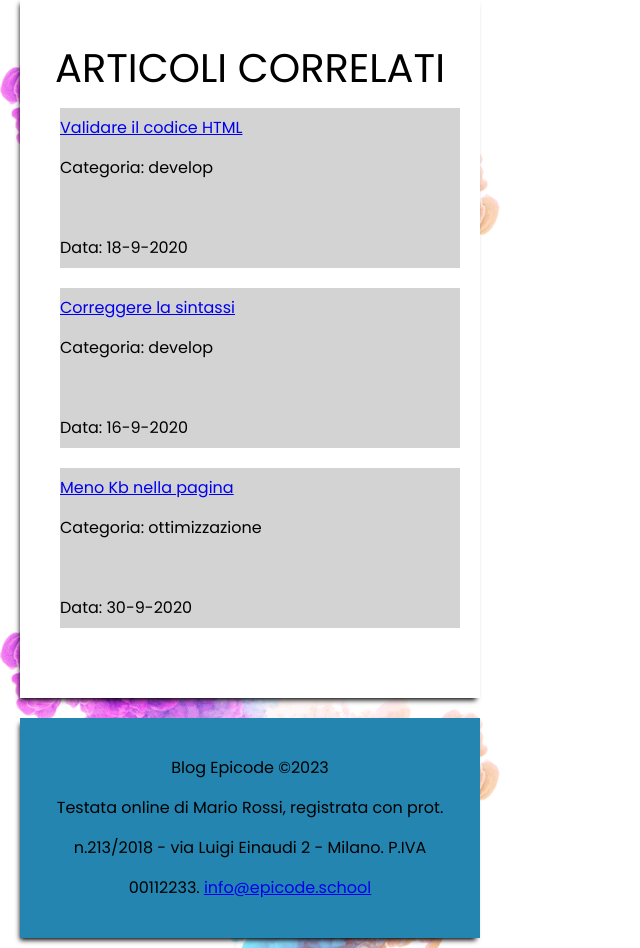
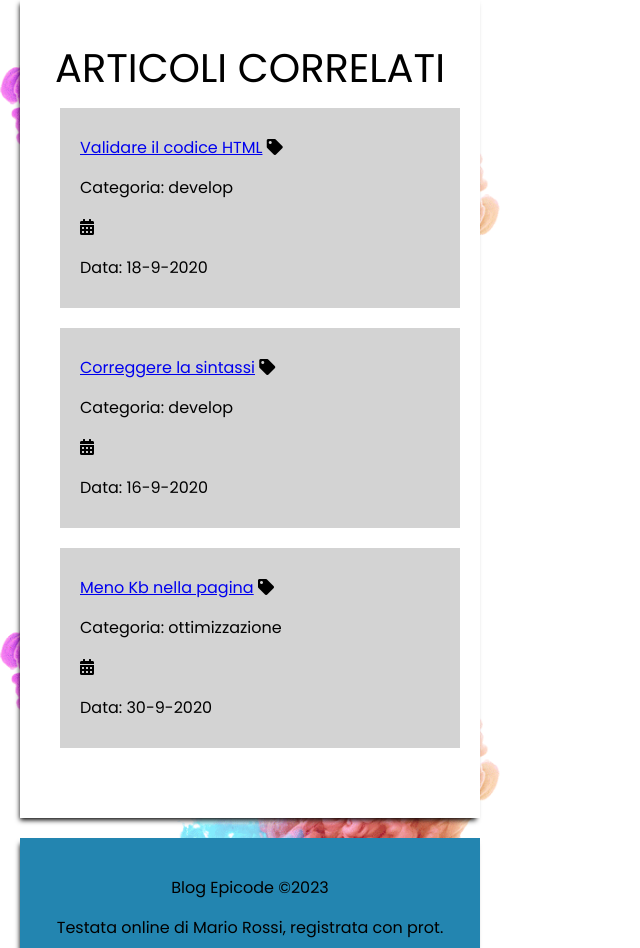
Before and after one commit to plmcst96/U1-W1-L4, a plain HTML site: page index.html in a window 1280 px wide. Shown: the part 2932-3880 px from the top of the page, without its empty margins (0-640 px from the left). Drawn offline with Linux system fonts and the light colour scheme.

Commit message:
modifiche icon

```diff
--- a/assets/css/style.css
+++ b/assets/css/style.css
@@ -189,11 +189,10 @@ aside h2 {
     background-color: lightgray;
     width: 400px;
     margin: 20px;
+    padding: 20px;
+    box-sizing: border-box;
+}
 
-}
-.post  a {
-    text-align: center;
-}
 
 aside {
     background-color: white;
@@ -201,6 +200,10 @@ aside {
     padding: 50px 20px;
     box-shadow: -2px 4px 5px -2px #000000;
 
+}
+
+.post .fas {
+    color: black;
 }
 /* FOOTER */
 footer {
```
